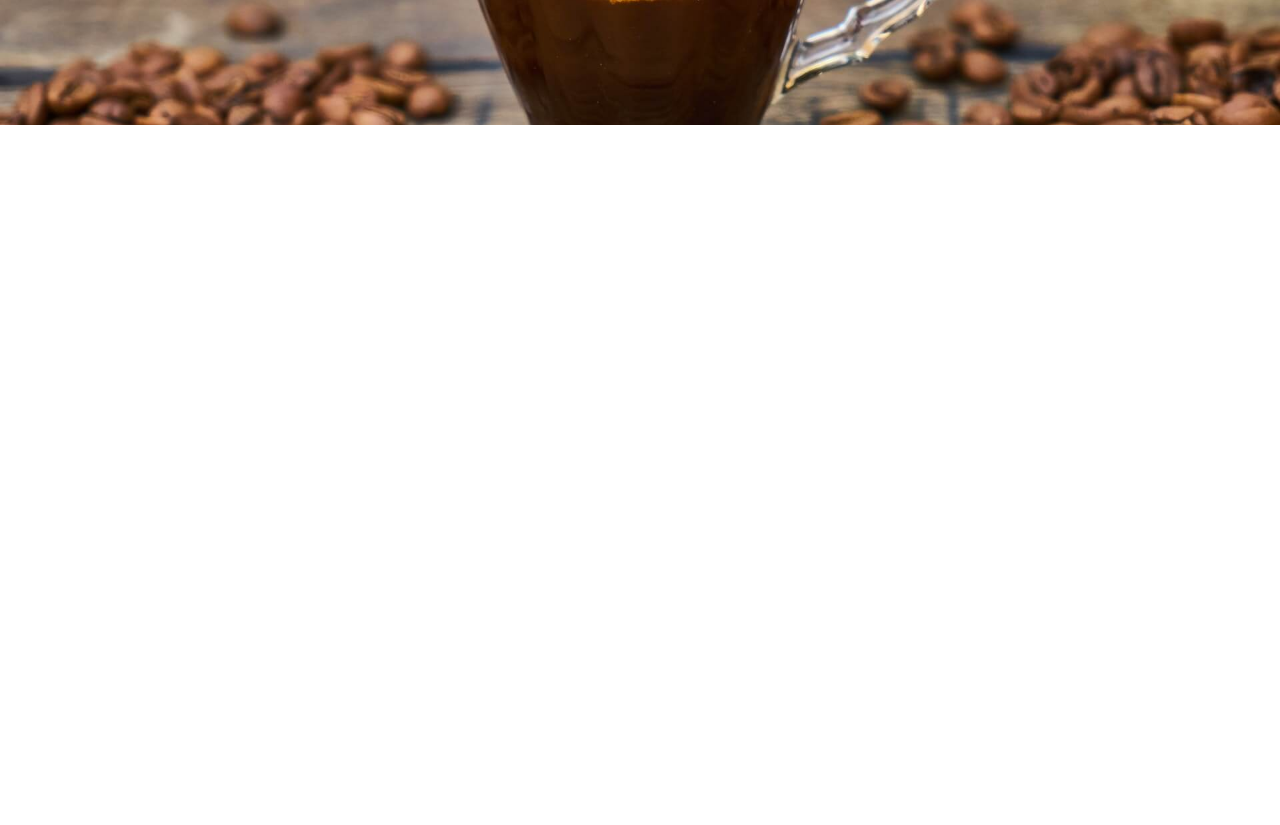
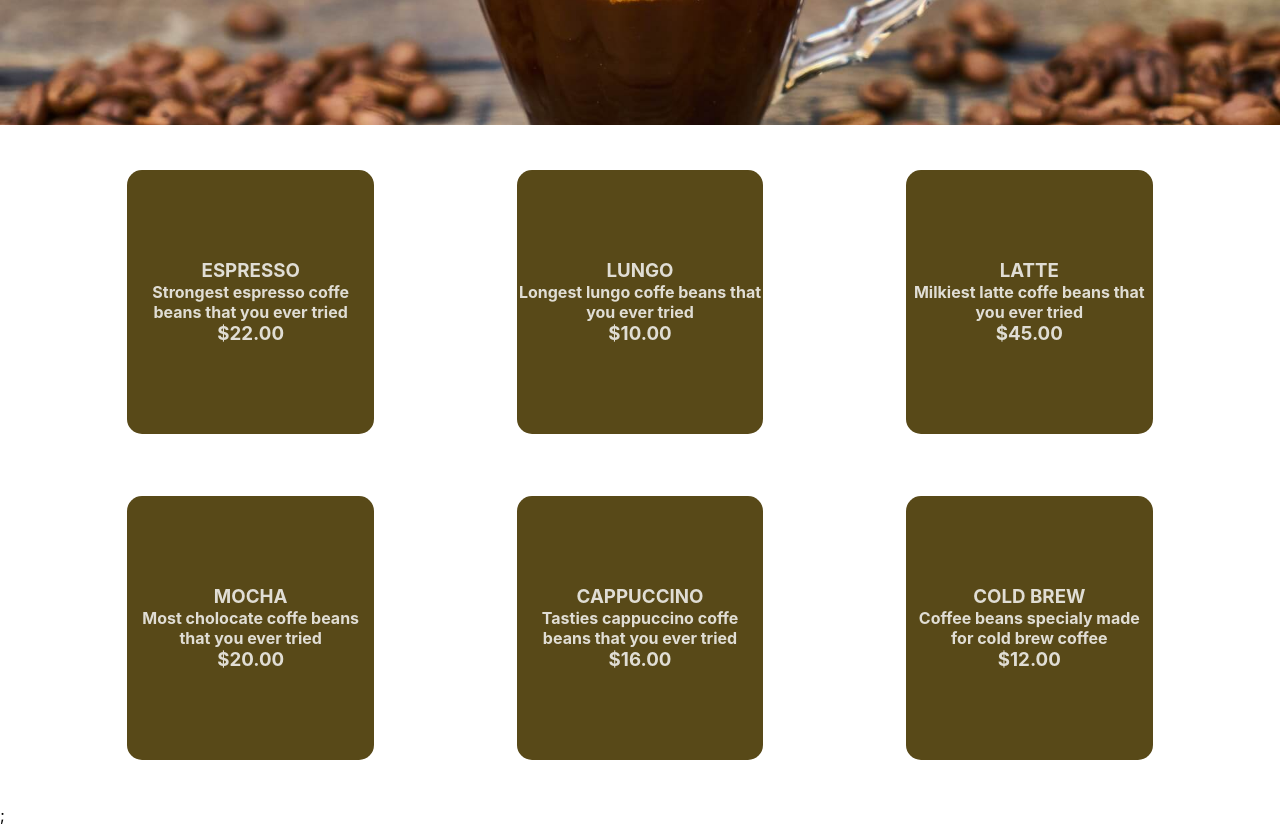
Before and after one commit to Mancefas/react-e-commerce, a React (Create React App) app: page / in a window 1280 px wide. Shown: the part 640-1465 px from the top of the page. Before the commit the page ends 800 px from the top, so only its background shows below. Built offline with nearby package versions, Linux system fonts and the light colour scheme.

Commit message:
Beans merch

```diff
--- a/src/App.js
+++ b/src/App.js
@@ -11,6 +11,7 @@ function App() {
     <Fragment>
       <NavBar />
       <LandingPage />
+      <Beans />
     </Fragment>
   );
 }
--- /dev/null
+++ b/src/Merch/Beans.js
@@ -0,0 +1,106 @@
+import React from "react";
+import GridItem from "../GridForMerch/GridItem";
+import Grid from "../GridForMerch/Grid";
+
+const DUMMY_BEANS = [
+  {
+    id: 1,
+    name: "Espresso",
+    description: "Strongest espresso coffe beans that you ever tried",
+    price: 22,
+  },
+  {
+    id: 2,
+    name: "Lungo",
+    description: "Longest lungo coffe beans that you ever tried",
+    price: 10,
+  },
+  {
+    id: 3,
+    name: "Latte",
+    description: "Milkiest latte coffe beans that you ever tried",
+    price: 45,
+  },
+  {
+    id: 4,
+    name: "MOCHA",
+    description: "Most cholocate coffe beans that you ever tried",
+    price: 20,
+  },
+  {
+    id: 5,
+    name: "CAPPUCCINO",
+    description: "Tasties cappuccino coffe beans that you ever tried",
+    price: 16,
+  },
+  {
+    id: 6,
+    name: "Cold brew",
+    description: "Coffee beans specialy made for cold brew coffee",
+    price: 12,
+  },
+];
+
+function Beans() {
+  const beansList = DUMMY_BEANS.map((bean) => (
+    <GridItem
+      key={bean.id}
+      name={bean.name}
+      description={bean.description}
+      price={bean.price}
+    />
+  ));
+  console.log(beansList);
+  return (
+    <section>
+      <Grid>{beansList}</Grid>;
+    </section>
+  );
+}
+
+// const DUMMY_BEANS = [
+//   {
+//     id: "m1",
+//     name: "Sushi",
+//     description: "Finest fish and veggies",
+//     price: 22.99,
+//   },
+//   {
+//     id: "m2",
+//     name: "Schnitzel",
+//     description: "A german specialty!",
+//     price: 16.5,
+//   },
+//   {
+//     id: "m3",
+//     name: "Barbecue Burger",
+//     description: "American, raw, meaty",
+//     price: 12.99,
+//   },
+//   {
+//     id: "m4",
+//     name: "Green Bowl",
+//     description: "Healthy...and green...",
+//     price: 18.99,
+//   },
+// ];
+
+// const Beans = () => {
+//   const mealsList = DUMMY_BEANS.map((meal) => (
+//     <GridItem
+//       key={meal.id}
+//       name={meal.name}
+//       description={meal.description}
+//       price={meal.price}
+//     />
+//   ));
+//   console.log(mealsList);
+
+//   return (
+//     <section>
+//       <Grid>{mealsList}</Grid>
+//     </section>
+//   );
+// };
+
+export default Beans;
```
